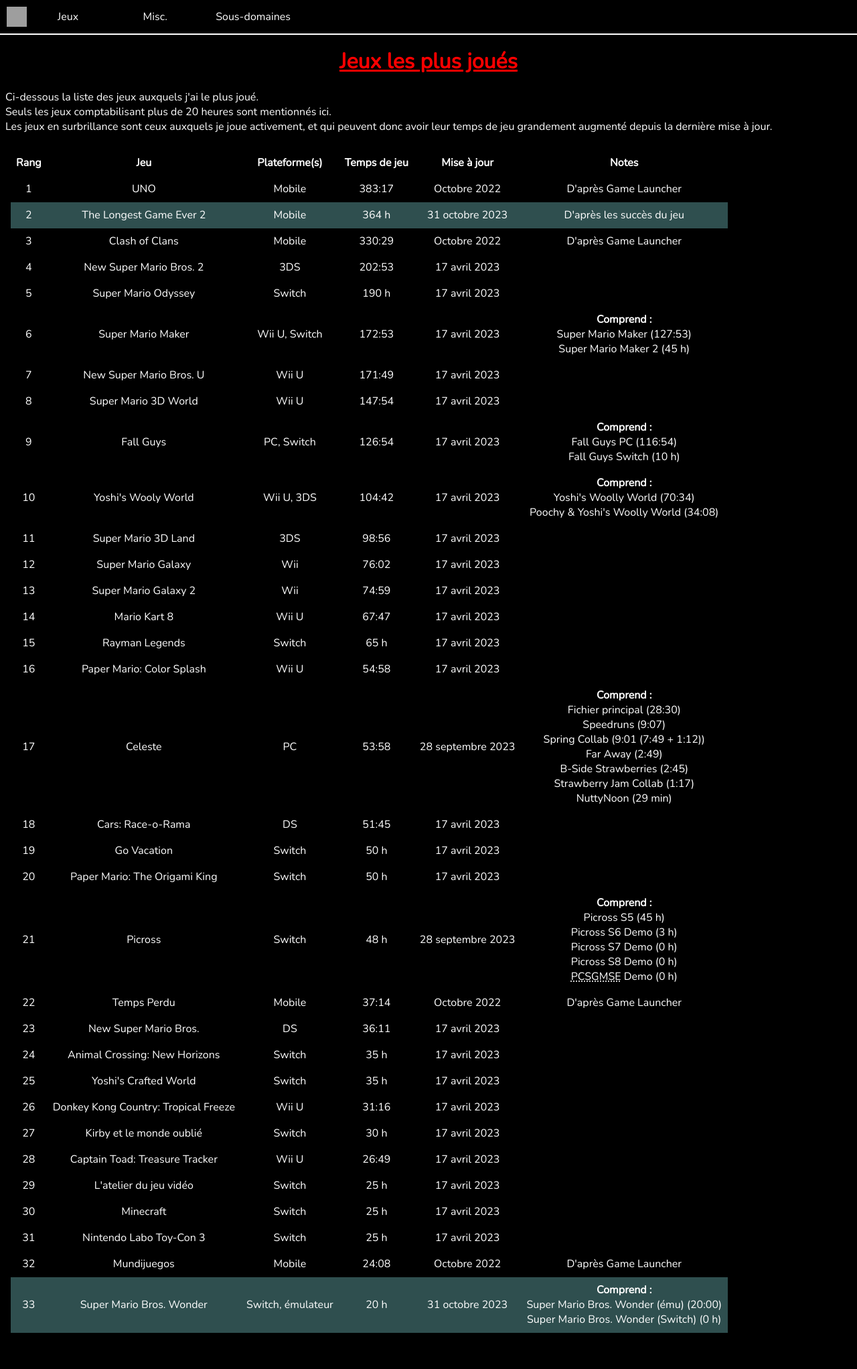
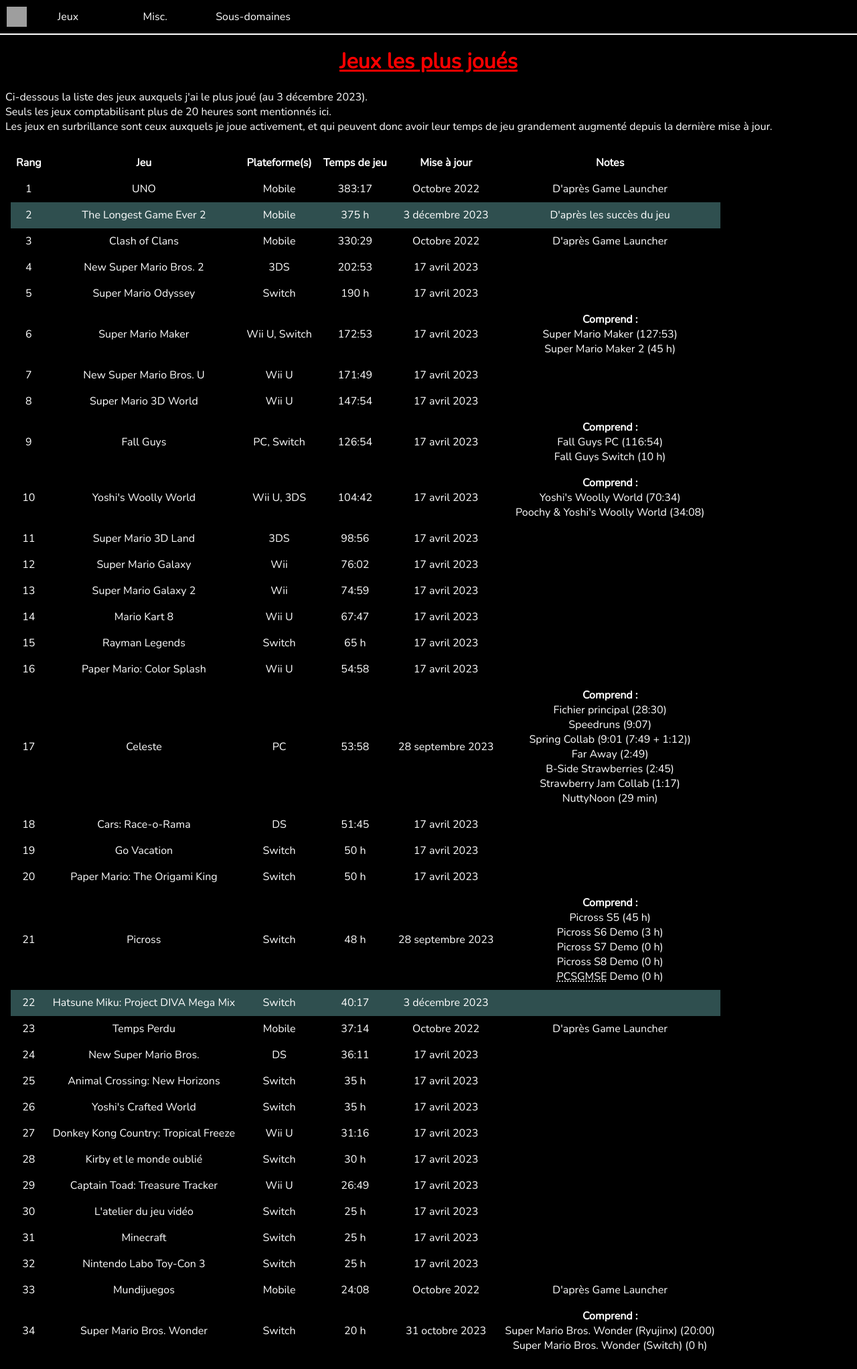
Before and after one commit to MarioSwitch/marioswitch.github.io, a PHP site: page /pages/misc/games.php in a window 1280 px wide. Shown: the whole page at 67% size. Before the commit the page ends 1990 px from the top, so only its background shows below. Run offline with PHP 8.4, Linux system fonts and the light colour scheme; grey boxes are pictures that could not be loaded.

Commit message:
Update most played games

```diff
--- a/pages/misc/games.php
+++ b/pages/misc/games.php
@@ -22,7 +22,7 @@
         <?php insertMenu(); ?>
 		<h1>Jeux les plus joués</h1>
 		<p>
-            Ci-dessous la liste des jeux auxquels j'ai le plus joué.<br>
+            Ci-dessous la liste des jeux auxquels j'ai le plus joué (au 3 décembre 2023).<br>
             Seuls les jeux comptabilisant plus de 20 heures sont mentionnés ici.<br>
             Les jeux en surbrillance sont ceux auxquels je joue activement, et qui peuvent donc avoir leur temps de jeu grandement augmenté depuis la dernière mise à jour.
         </p>
@@ -47,8 +47,8 @@
                 <td><?php echo rank(); ?></td>
                 <td>The Longest Game Ever 2</td>
                 <td>Mobile</td>
-                <td>364 h</td>
-                <td>31 octobre 2023</td>
+                <td>375 h</td>
+                <td>3 décembre 2023</td>
                 <td>D'après les succès du jeu</td>
             </tr>
             <tr>
@@ -117,7 +117,7 @@
             </tr>
             <tr>
                 <td><?php echo rank(); ?></td>
-                <td>Yoshi's Wooly World</td>
+                <td>Yoshi's Woolly World</td>
                 <td>Wii U, 3DS</td>
                 <td>104:42</td>
                 <td>17 avril 2023</td>
@@ -231,6 +231,14 @@
                     <br><abbr title="Picross S Genesis & Master System Edition">PCSGMSE</abbr> Demo (0 h)
                 </td>
             </tr>
+            <tr class="highlight">
+                <td><?php echo rank(); ?></td>
+                <td>Hatsune Miku: Project DIVA Mega Mix</td>
+                <td>Switch</td>
+                <td>40:17</td>
+                <td>3 décembre 2023</td>
+                <td></td>
+            </tr>
             <tr>
                 <td><?php echo rank(); ?></td>
                 <td>Temps Perdu</td>
@@ -319,15 +327,15 @@
                 <td>Octobre 2022</td>
                 <td>D'après Game Launcher</td>
             </tr>
-            <tr class="highlight">
+            <tr>
                 <td><?php echo rank(); ?></td>
                 <td>Super Mario Bros. Wonder</td>
-                <td>Switch, émulateur</td>
+                <td>Switch</td>
                 <td>20 h</td>
                 <td>31 octobre 2023</td>
                 <td>
                     <b>Comprend :</b>
-                    <br>Super Mario Bros. Wonder (ému) (20:00)
+                    <br>Super Mario Bros. Wonder (Ryujinx) (20:00)
                     <br>Super Mario Bros. Wonder (Switch) (0 h)
                 </td>
             </tr>
```
